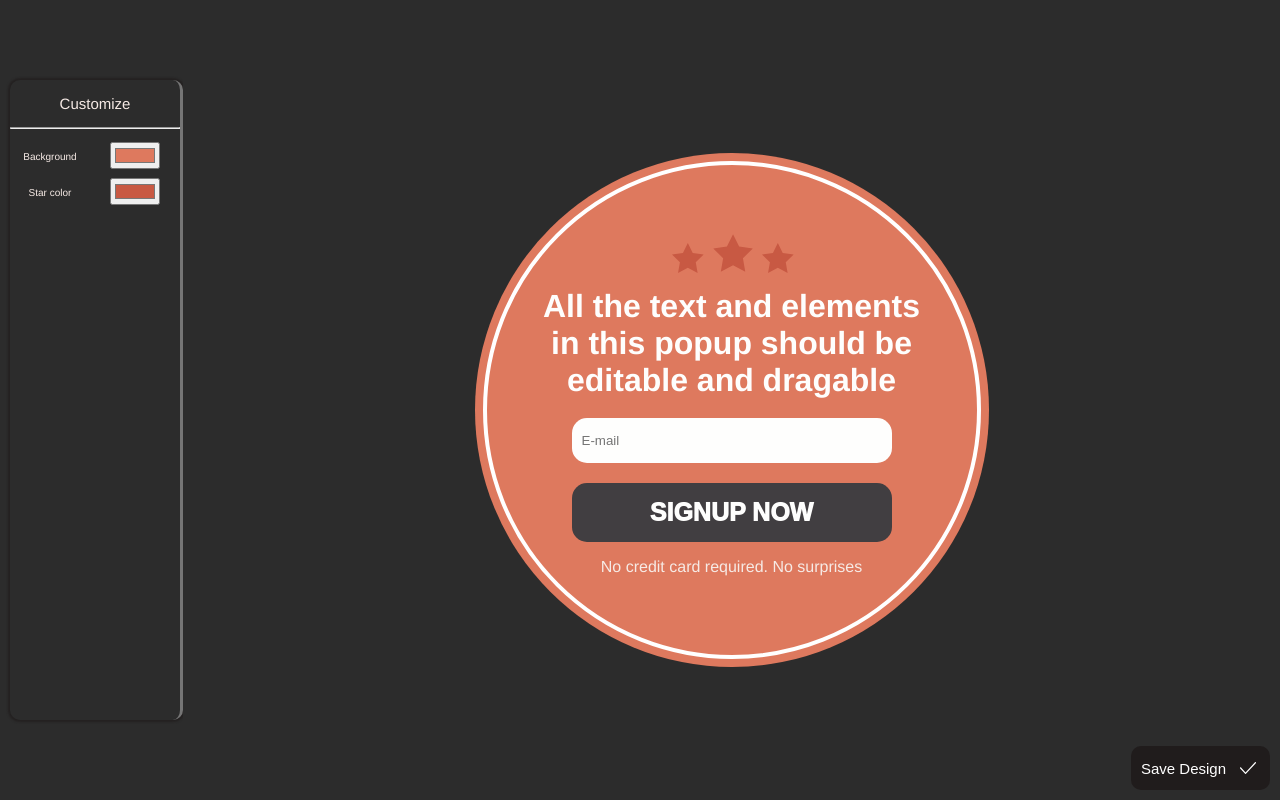
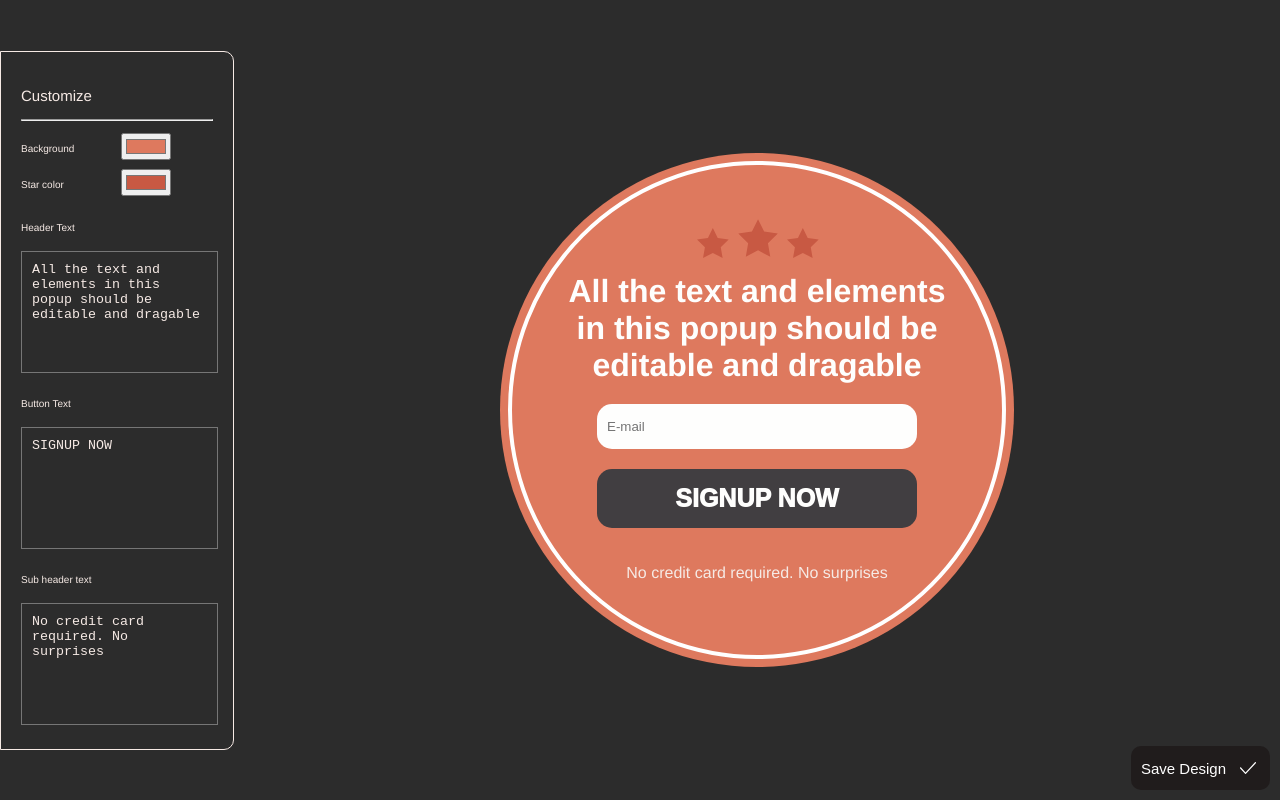
Before and after one commit to Akashno/popup-editor, a Vue app: page / in a window 1280 px wide. Built offline with nearby package versions, Linux system fonts and the light colour scheme.

Commit message:
added stars

```diff
--- a/src/components/PopUp.vue
+++ b/src/components/PopUp.vue
@@ -2,43 +2,43 @@
   <div class="wrapper">
 
     <!-- Side Bar -->
-    <SideBar @updateBgColor="updateBgColor" @updateStarColor="updateStarColor" />
+    <SideBar @updateBgColor="updateBgColor" @updateStarColor="updateStarColor" @setText="setText" />
     <!-- Canvas -->
     <div class="canvas">
+
       <div class="circle" ref="circle">
-        <div>
-          <div class="stars" ref="star">
-            <svg class="star" :fill="starColor" width="40" height="40" viewBox="0 0 24 24"
-              xmlns="http://www.w3.org/2000/svg">
-              <path
-                d="M12.5 17.925 6.629 21l1.121-6.512L3 9.875l6.564-.95L12.5 3l2.936 5.925 6.564.95-4.75 4.613L18.371 21z" />
-            </svg>
-            <svg class="star" :fill="starColor" width="50" height="50" viewBox="0 0 24 24"
-              xmlns="http://www.w3.org/2000/svg">
-              <path
-                d="M12.5 17.925 6.629 21l1.121-6.512L3 9.875l6.564-.95L12.5 3l2.936 5.925 6.564.95-4.75 4.613L18.371 21z" />
-            </svg>
-            <svg class="star" :fill="starColor" width="40" height="40" viewBox="0 0 24 24"
-              xmlns="http://www.w3.org/2000/svg">
-              <path
-                d="M12.5 17.925 6.629 21l1.121-6.512L3 9.875l6.564-.95L12.5 3l2.936 5.925 6.564.95-4.75 4.613L18.371 21z" />
-            </svg>
+        <div class="drop-zone" @drop="drop($event)" @dragover="allowDrop($event)" @dragenter.prevent @dragover.prevent>
+          <div class="stars  " ref="star">
+            <div draggable="true" id="drag1" @dragstart="drag($event)">
+             <Stars :starColor="starColor"/>
+            </div>
           </div>
-          <h1 class="header" draggable="true" contenteditable="true" ondragover="allowDrop(event)">
-            All the text and elements in this popup should be editable and dragable
-          </h1>
-          <div>
-            <input class="email-input" type="text" placeholder="E-mail" draggable="true">
+          <div class="drop-zone" @drop="drop($event)" @dragover="allowDrop($event)" @dragenter.prevent
+            @dragover.prevent>
+            <h1 class="header " id="header" @dragstart="drag($event)" draggable="true" ref="header">
+              All the text and elements in this popup should be editable and dragable
+            </h1>
+          </div>
+          <div class="drop-zone" @drop="drop($event)" @dragover="allowDrop($event)" @dragenter.prevent
+            @dragover.prevent>
+            <input @dragstart="drag($event)" id="email-input" class="email-input " type="text" placeholder="E-mail"
+              draggable="true">
           </div>
           <div>
-            <button class="signup-button" draggable="true" contenteditable="true">SIGNUP NOW</button>
-            <p class="subHeader" contenteditable="true">No credit card required. No surprises</p>
+            <div class="drop-zone" @drop="drop($event)" @dragover="allowDrop($event)" @dragenter.preventd @dragover.prevent>
+              <button class="signup-button " @dragstart="drag($event)" id="signup-button" draggable="true">SIGNUP NOW</button>
+            </div>
+            <div class="drop-zone" @drop="drop($event)" @dragover="allowDrop($event)" @dragenter.prevent
+              @dragover.prevent>
+              <p class="subHeader " @dragstart="drag($event)" id="subHeader" draggable="true">No credit card required.
+                No surprises</p>
+            </div>
           </div>
         </div>
       </div>
     </div>
-     <!-- Save Buton -->
-    <button class="save-button">Save Design
+    <!-- Save Buton -->
+    <button class="save-button" @click="saveDesign()">Save Design
       <svg width="24" height="24" viewBox="0 0 24 24" xmlns="http://www.w3.org/2000/svg">
         <path fill-rule="evenodd" clip-rule="evenodd"
           d="M19.82 6.195c.24.26.24.683 0 .943L9.974 17.805c-.24.26-.63.26-.87 0L4.18 12.47a.707.707 0 0 1 0-.942c.24-.26.63-.26.87 0l4.488 4.861L18.95 6.195c.24-.26.63-.26.87 0Z"
@@ -53,8 +53,9 @@
 <!-- Add "scoped" attribute to limit CSS to this component only -->
 <script>
 import SideBar from './SideBar.vue'
+import Stars from './Stars.vue'
 export default {
-  components: { SideBar },
+  components: { SideBar,Stars },
   data() {
     return {
       bgColor: "#DE795E",
@@ -63,23 +64,37 @@ export default {
 
   },
   methods: {
+    setText(text, id) {
+      document.getElementById(id).innerHTML = text
+    },
+    allowDrop(ev) {
+      ev.preventDefault()
+    },
+    drag(ev) {
+      ev.dataTransfer.setData("text", ev.target.id);
+    },
+    drop(ev) {
+      ev.preventDefault();
+      var data = ev.dataTransfer.getData("text");
+      ev.target.appendChild(document.getElementById(data));
+    },
+    saveDesign() {
+      var markup = document.getElementsByClassName('circle');
+
+    },
     updateBgColor(color) {
       this.bgColor = color
       this.$refs.circle.style.background = this.bgColor
       this.$refs.circle.style.boxShadow = `0 0 0 8px ${this.bgColor}`
     },
-
     updateStarColor(color) {
       this.starColor = color
-    },
-    changeBackgroundColor() {
     },
   }
 }
 </script>
 <style scoped>
 .signup-button {
-  margin-top: 20px;
   font-size: 25px;
   border: none;
   background: #413E41;
@@ -102,7 +117,6 @@ export default {
 
 .header {
   max-width: 25rem;
-  height: 150px;
   display: flex;
   align-items: center;
   justify-content: center;
@@ -115,11 +129,10 @@ export default {
 }
 
 .stars {
-  height: 40px;
+  height: 50px;
 }
 
 .circle {
-  margin: auto;
   margin-top: 20px;
   flex-grow: 1;
   justify-self: center;
@@ -155,10 +168,6 @@ export default {
 
 }
 
-.save-button:hover {
-
-  background: #000000;
-}
 
 .save-button {
   cursor: pointer;
@@ -176,4 +185,11 @@ export default {
   right: 10px;
   border-radius: 10px;
 }
+
+.save-button:hover {
+  background: #000000;
+}
+.drop-zone {
+  padding:10px 0px
+}
 </style>
--- a/src/components/SideBar.vue
+++ b/src/components/SideBar.vue
@@ -16,19 +16,46 @@
         </span>
           <input  v-model="starColor" class="color-picker" type="color" id="favcolor" name="favcolor" value="#ff0000" @input="$emit('updateStarColor',starColor)"><br><br>
       </div>
+<div class="editor-input-item">
+        <p>
+          <label for="favcolor" class="editor-item-label">Header Text</label>
+        </p>
+          <textarea  v-model="header" @input="setHeader" class="header-input" type="text" id="favcolor" name="favcolor" value="#ff0000" />
+      </div>
+<div class="editor-input-item">
+        <p>
+          <label for="favcolor" class="editor-item-label">Button Text</label>
+        </p>
+          <textarea  v-model="button" @input="setButtonText" class="header-input" type="text" id="favcolor" name="favcolor" value="#ff0000" />
+      </div>
+<div class="editor-input-item">
+        <p>
+          <label for="favcolor" class="editor-item-label">Sub header text</label>
+        </p>
+          <textarea  v-model="subHeader" @input="setSubHeader" class="header-input" type="text" id="favcolor" name="favcolor" value="#ff0000" />
+      </div>
       </div>
 
     </div>
 </template>
 
 <script>
+
 export default {
 
     data(){
         return{
       bgColor:"#DE795E",
       starColor:"#C85943",
+      header:"All the text and elements in this popup should be editable and dragable",
+      button:"SIGNUP NOW",
+      subHeader:'No credit card required. No surprises',
         }
+    },
+    methods:{
+        setHeader(){ document.getElementById('header').innerHTML = this.header },
+        setButtonText(){ document.getElementById('signup-button').innerHTML = this.button },
+        setSubHeader(){ document.getElementById('subHeader').innerHTML = this.subHeader }
     }
 }
 </script>
@@ -37,11 +64,19 @@ export default {
 .editor-item-label{
   font-size: 10px;
 }
-
 .editor-item{
   display:flex;
   align-items: center;
   gap:20px;
+}
+textarea{
+    width:90;
+    height:100px;
+    resize: none;
+    background: #2c2c2c;
+    padding:10px;
+    color: #F6EAE5;
+
 }
 .editor-item span{
   width: 80px;
@@ -54,17 +89,16 @@ export default {
 
 }
 .side-bar {
-  height:80vh;
   margin-top:auto ;
   margin-bottom: auto;
-  margin-left: 10px;
-  text-align: center;
-  border-right: solid  #757575;
+  text-align: left;
+  padding:20px 20px ;
+  border: 1px solid #F6EAE5;
   color:#F6EAE5;
   width: 15vw;
   background:#2c2c2c;
-  box-shadow:  0 0 2px 2px #242121;
-  border-radius: 10px;
+  border-top-right-radius: 10px;
+  border-bottom-right-radius: 10px;
 
 }
 
--- /dev/null
+++ b/src/components/Stars.vue
@@ -0,0 +1,39 @@
+<template>
+    <div>
+
+        <svg class="star" :fill="starColor" width="40" height="40" viewBox="0 0 24 24"
+            xmlns="http://www.w3.org/2000/svg">
+            <path
+                d="M12.5 17.925 6.629 21l1.121-6.512L3 9.875l6.564-.95L12.5 3l2.936 5.925 6.564.95-4.75 4.613L18.371 21z" />
+        </svg>
+
+        <svg class="star" :fill="starColor" width="50" height="50" viewBox="0 0 24 24"
+            xmlns="http://www.w3.org/2000/svg">
+            <path
+                d="M12.5 17.925 6.629 21l1.121-6.512L3 9.875l6.564-.95L12.5 3l2.936 5.925 6.564.95-4.75 4.613L18.371 21z" />
+        </svg>
+
+
+        <svg class="star" :fill="starColor" width="40" height="40" viewBox="0 0 24 24"
+            xmlns="http://www.w3.org/2000/svg">
+            <path
+                d="M12.5 17.925 6.629 21l1.121-6.512L3 9.875l6.564-.95L12.5 3l2.936 5.925 6.564.95-4.75 4.613L18.371 21z" />
+        </svg>
+    </div>
+</template>
+
+<script>
+export default {
+    props: {
+        starColor: {
+            type: String
+
+        }
+    }
+
+}
+</script>
+
+<style>
+
+</style>
```
